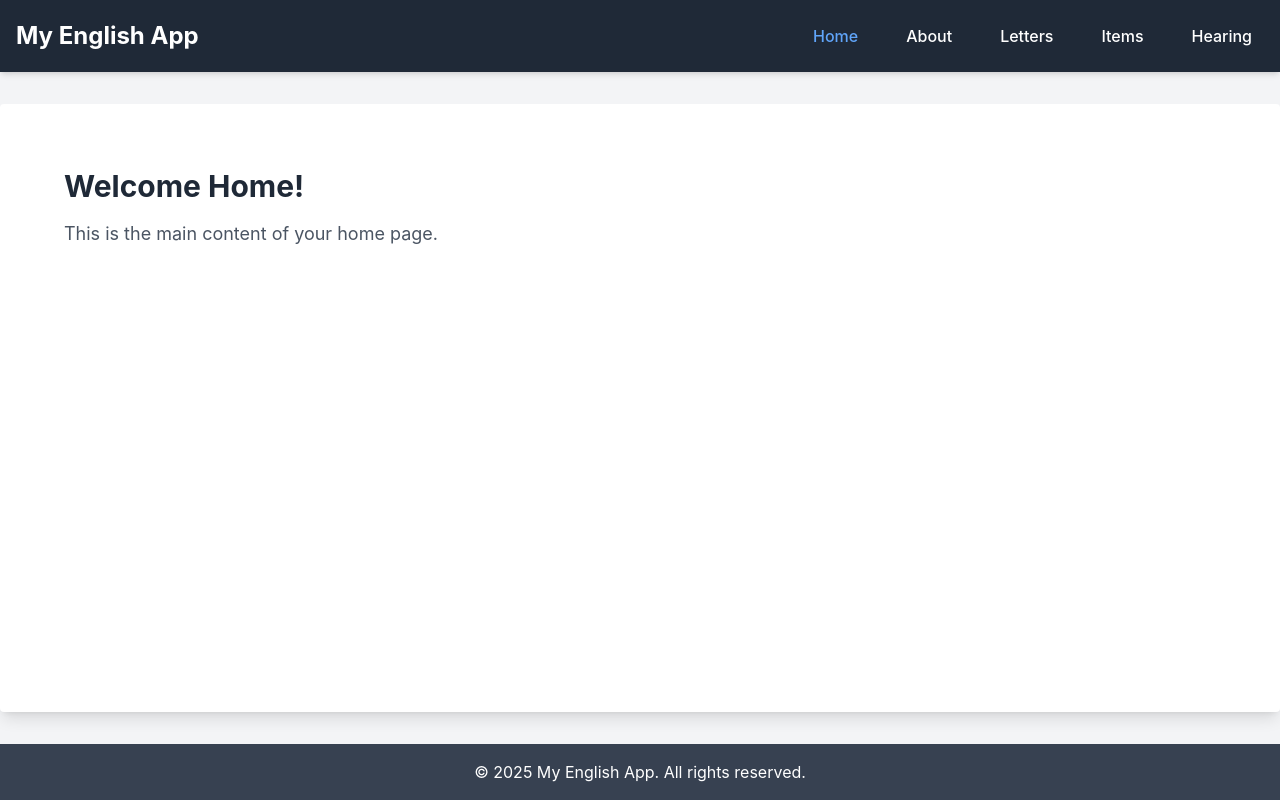
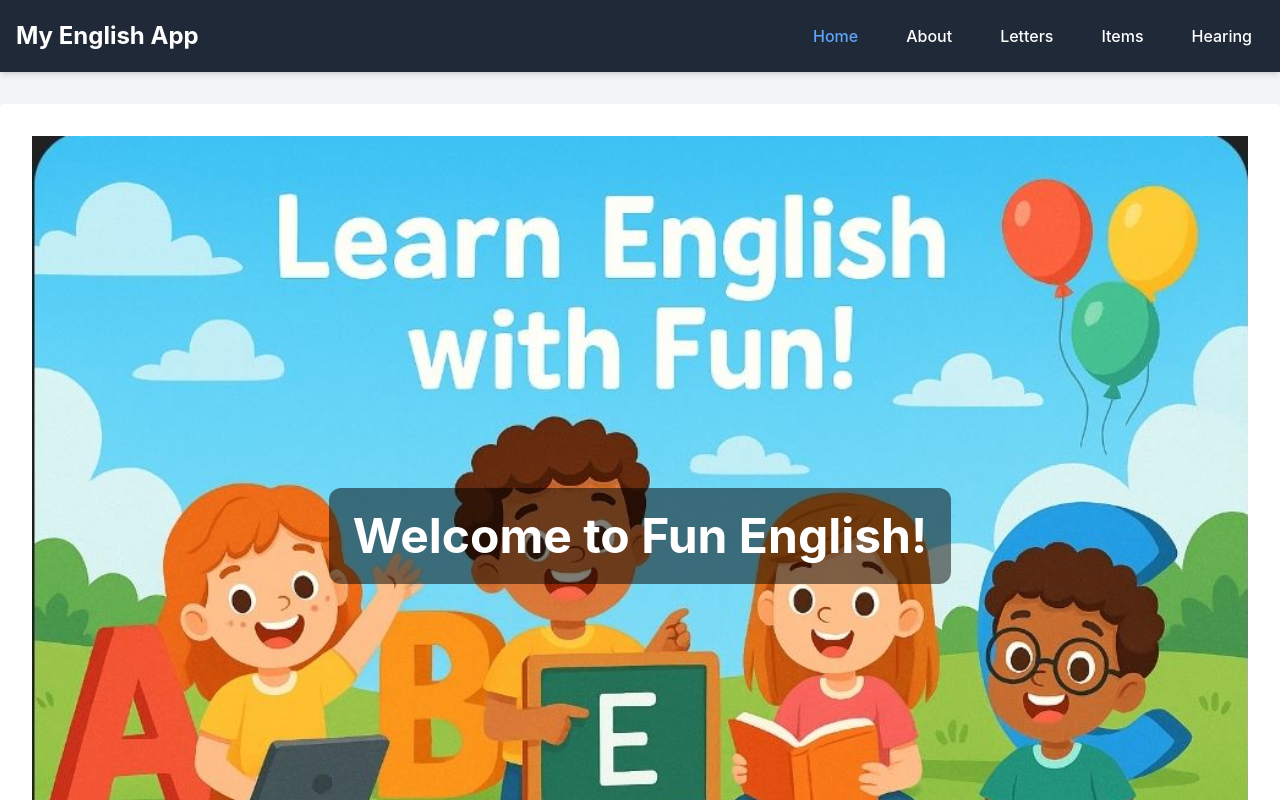
Before and after one commit to EmanuelTiran/English, a React (Create React App) app: page / in a window 1280 px wide. Shown: the top 800 px of the page. Built offline with nearby package versions, Linux system fonts and the light colour scheme.

Commit message:
first commit

```diff
--- a/src/components/HomePage.jsx
+++ b/src/components/HomePage.jsx
@@ -2,10 +2,18 @@ import React from 'react';
 
 function HomePage() {
   return (
-    <div className="p-8">
-      <h2 className="text-3xl font-bold text-gray-800 mb-4">Welcome Home!</h2>
-      <p className="text-lg text-gray-600">This is the main content of your home page.</p>
-    </div>
+<div
+  className="relative w-full min-h-screen bg-cover bg-center flex items-center justify-center text-center px-4"
+  style={{ backgroundImage: "url('/images/image.png')" }}
+>
+  <div className="bg-black bg-opacity-50 p-6 rounded-xl max-w-3xl">
+    <h1 className="text-white text-2xl sm:text-3xl md:text-4xl lg:text-5xl font-bold">
+      Welcome to Fun English!
+    </h1>
+  </div>
+</div>
+
+
   );
 }
 
```
Also changed, not shown: public/images/image.png (added).
